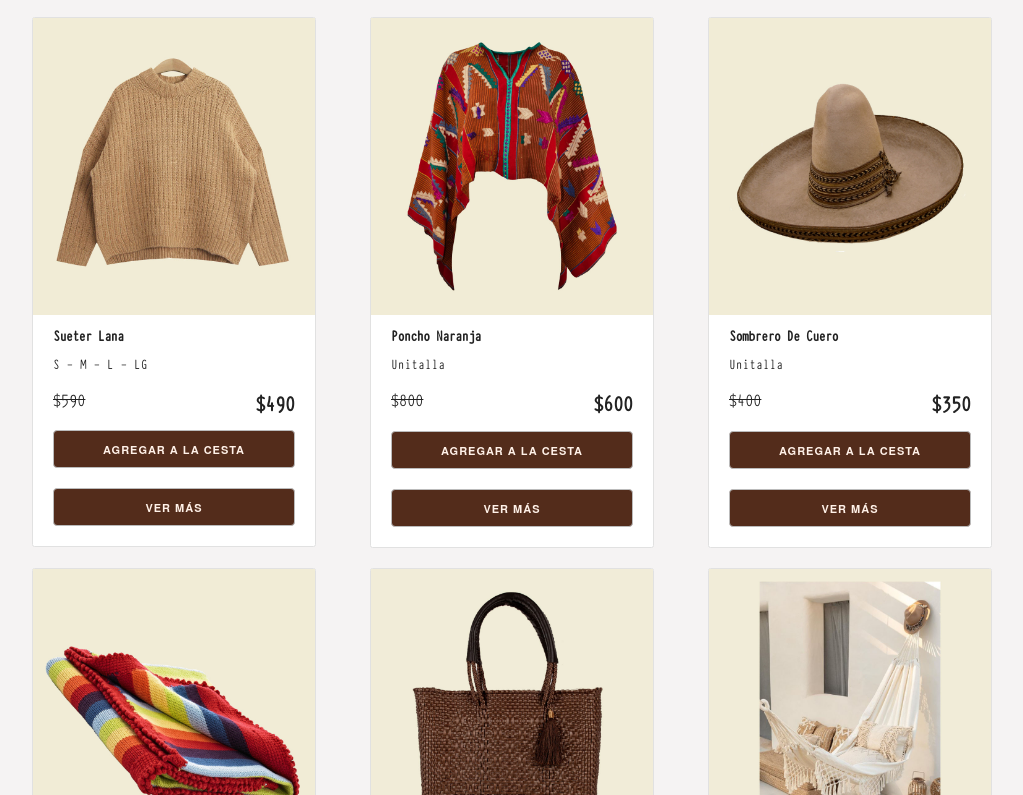
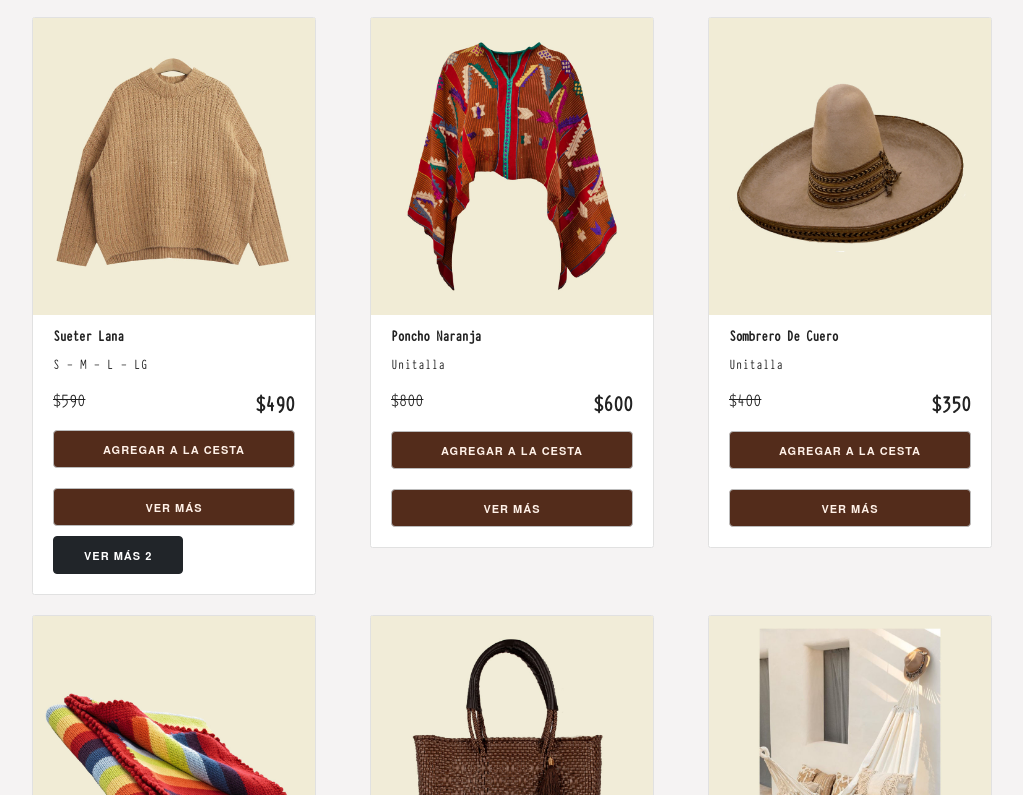
Before and after one commit to Gablerai/Apapacho, a plain HTML site: page tienda.html in a window 1280 px wide. Shown: the part 551-1346 px from the top of the page, without its empty margins (128-1151 px from the left). Drawn offline with nearby package versions, Linux system fonts and the light colour scheme; files whose address does not match are found by name.

Commit message:
Investigando botones tienda

```diff
--- a/tienda.html
+++ b/tienda.html
@@ -129,6 +129,7 @@
                         <p class="precio">$590  <span class="u-pull-right ">$490</span></p>
                         <a href="#" class="u-full-width button-primary button input agregar-carrito" data-id="4">Agregar A La Cesta</a>
                         <a href="sueterLana.html"  class="u-full-width button-primary button input agregar-carrito">Ver más</a>
+                        <a href="/sueterLana.html"><button  class="btn-dark">Ver más 2</button></a>
                     </div>
                 </div> <!--.card-->
             </div>
@@ -141,7 +142,7 @@
                             <p> Unitalla </p>
                             <p class="precio">$800  <span class="u-pull-right ">$600</span></p>
                             <a href="#" class="u-full-width button-primary button input agregar-carrito" data-id="5">Agregar A La Cesta</a>
-                            <a  href="ponchoNaranja.html" class="u-full-width button-primary button input agregar-carrito">Ver más</a>
+                            <a  href="ponchoNaranja.html" class="u-full-width button-primary button agregar-carrito">Ver más</a>
                         </div>
                     </div> <!--.card-->
             </div>
@@ -153,7 +154,7 @@
                             <p>Unitalla</p>
                             <p class="precio">$400 <span class="u-pull-right ">$350</span></p>
                             <a href="#" class="u-full-width button-primary button input agregar-carrito" data-id="6">Agregar A La Cesta</a>
-                            <a href="sombreroCuero.html" class="u-full-width button-primary button input agregar-carrito">Ver más</a>
+                            <a href="sombreroCuero.html" class="u-full-width button-primary button agregar-carrito">Ver más</a>
                         </div>
                     </div> <!--.card-->
             </div>
@@ -167,7 +168,7 @@
                         <p>Twin - Queen - King</p>
                         <p class="precio">$700  <span class="u-pull-right ">$599</span></p>
                         <a href="#" class="u-full-width button-primary button input agregar-carrito" data-id="7">Agregar A La Cesta</a>
-                        <a href="cobijaColores.html" class="u-full-width button-primary button input agregar-carrito">Ver más</a>
+                        <a href="cobijaColores.html" class="u-full-width button-primary button agregar-carrito">Ver más</a>
                     </div>
                 </div> <!--.card-->
             </div>
@@ -179,7 +180,7 @@
                             <p>S - M - L</p>
                             <p class="precio">$500  <span class="u-pull-right ">$450</span></p>
                             <a href="#" class="u-full-width button-primary button input agregar-carrito" data-id="8">Agregar A La Cesta</a>
-                            <a href="bolsos.html" class="u-full-width button-primary button input agregar-carrito">Ver más</a>
+                            <a href="bolsos.html" class="u-full-width button-primary button agregar-carrito">Ver más</a>
                         </div>
                     </div> <!--.card-->
             </div>
@@ -191,7 +192,7 @@
                             <p>Color blanco</p>
                             <p class="precio">$1000  <span class="u-pull-right ">$700</span></p>
                             <a href="#" class="u-full-width button-primary button input agregar-carrito" data-id="9">Agregar A La Cesta</a>
-                            <a href="hamacas.html" class="u-full-width button-primary button input agregar-carrito">Ver más</a>
+                            <a href="hamacas.html" class="u-full-width button-primary button agregar-carrito">Ver más</a>
                         </div>
                     </div> <!--.card-->
             </div>
```
